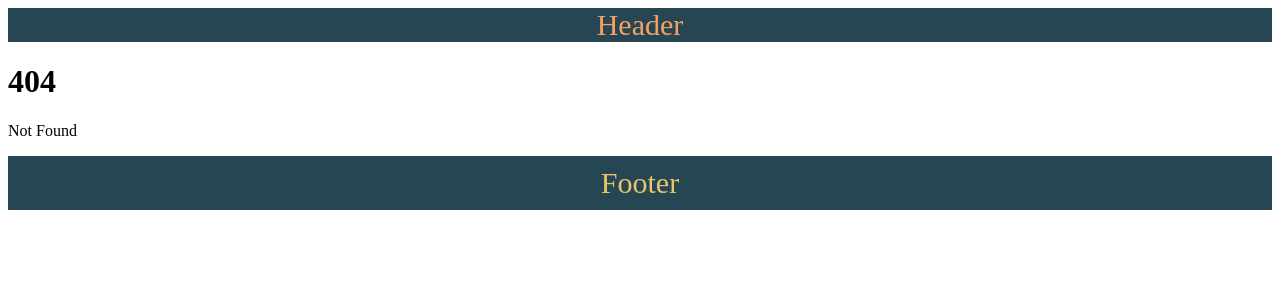
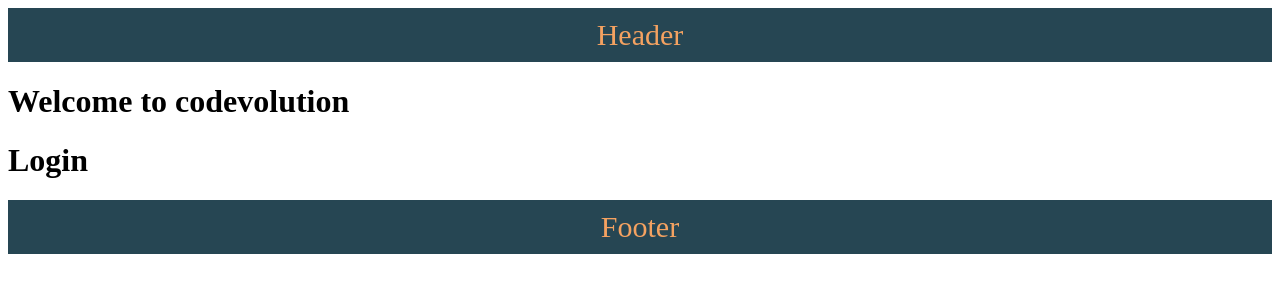
Before and after one commit to Ayushch12/Sproject, a SvelteKit app: page /login in a window 1280 px wide. Before the commit this address had no page. Shown: the top 300 px of the page. Built offline with nearby package versions, Linux system fonts and the light colour scheme.

Commit message:
Layout Groups

```diff
--- /dev/null
+++ b/src/routes/(auth)/+layout.svelte
@@ -0,0 +1,3 @@
+<h1>Welcome to codevolution</h1>
+
+<slot />
--- /dev/null
+++ b/src/routes/(auth)/login/+page.svelte
@@ -0,0 +1 @@
+<h1>Login</h1>
--- /dev/null
+++ b/src/routes/(auth)/register/+page.svelte
@@ -0,0 +1 @@
+<h1>Register</h1>
--- a/src/routes/+layout.svelte
+++ b/src/routes/+layout.svelte
@@ -9,16 +9,16 @@
 
 <style>
     .layout-header{
-        background-color: #264653;
+        background-color:  #264653;
         color: #f4a261;
         font-size: 30px;
         text-align: center;
-        padding: 1opx;
+        padding: 10px;
     }
 
     .layout-footer{
         background-color: #264653;
-        color: #e9c46a;
+        color: #f4a261;
         font-size: 30px;
         text-align: center;
         padding: 10px;
--- a/src/routes/+page.svelte
+++ b/src/routes/+page.svelte
@@ -1,8 +1,6 @@
 <script>
 
     import { afterNavigate, beforeNavigate, goto } from "$app/navigation";
-
-
 
     const handleClick = () =>{
         console.log("Placing your order");
@@ -21,8 +19,6 @@
 
 <h1>Hey my world</h1>
 
-
-
 <a href="/blog">Blog</a>
 <a href="/products">Product</a>
 
```
Also changed, not shown: src/routes/products/[productId=integer]/+layout.svelte (line endings or trailing spaces).
